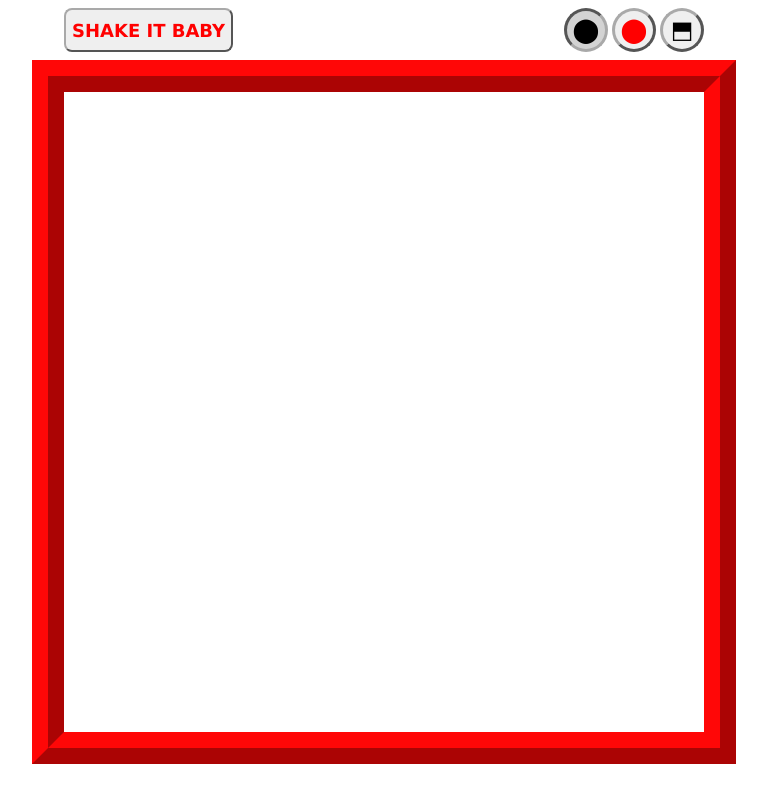
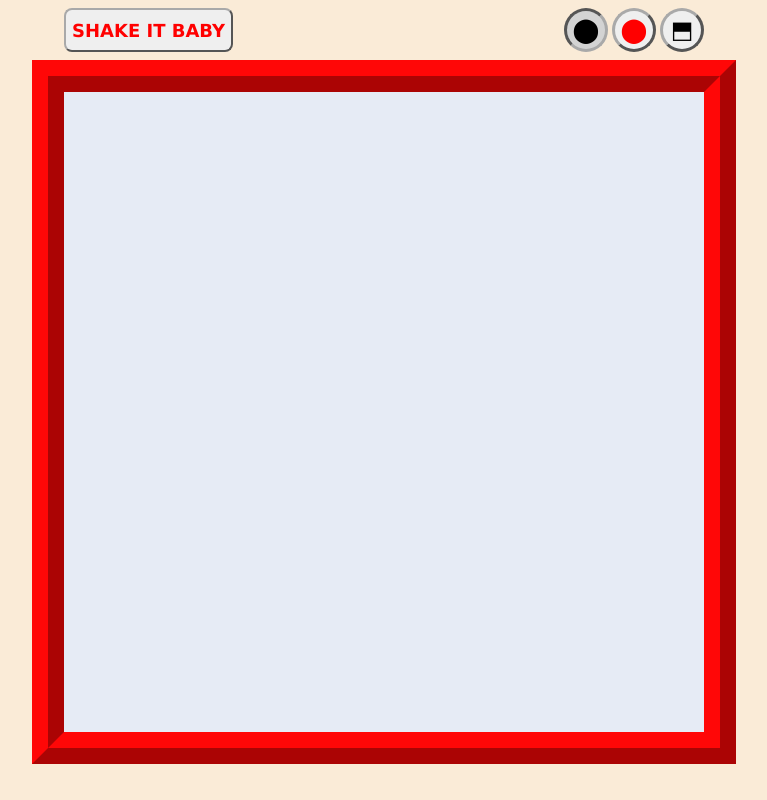
Before and after one commit to El-Burnie/etch-a-sketch, a plain HTML site: page index.html in a window 1280 px wide. Shown: the whole page, without its empty margins (256-1023 px from the left). Drawn offline with Linux system fonts and the light colour scheme.

Commit message:
Add background colors

```diff
--- a/style.css
+++ b/style.css
@@ -5,6 +5,7 @@ body {
     justify-content: start;
     min-height: 100vh;
     margin: 0;
+    background-color: antiquewhite;
 }
 
 #container {
@@ -14,6 +15,7 @@ body {
     height: 80vh;
     width: 80vh;
     border: 32px ridge rgb(255, 7, 7);
+    background-color: rgb(230, 235, 245);
 }
 
 #buttonDiv {
```
